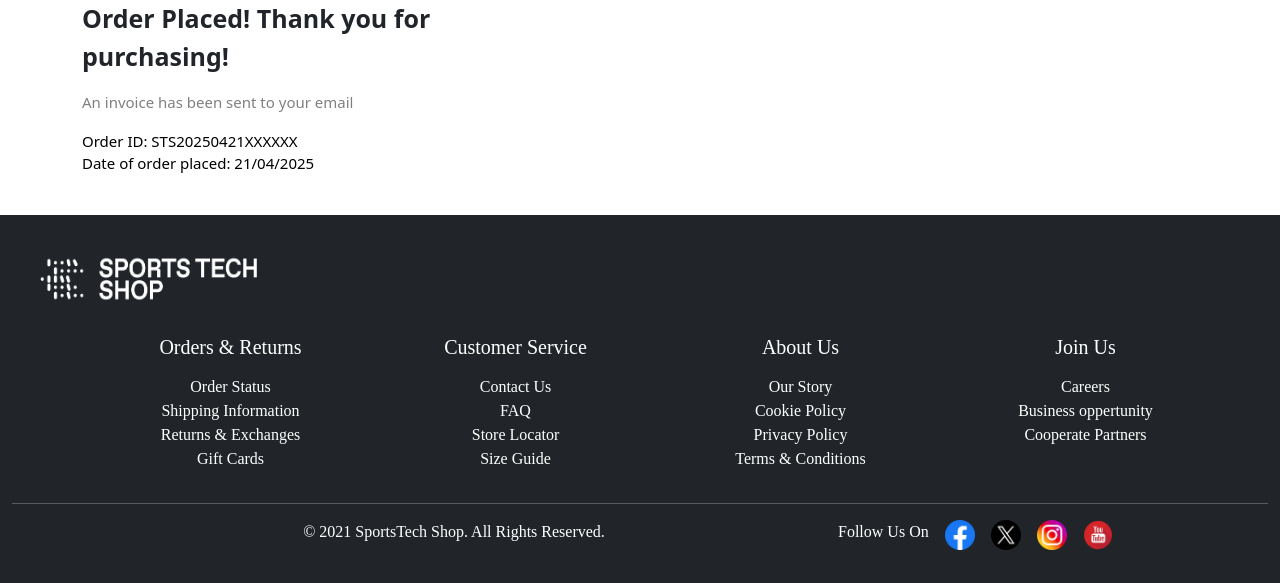
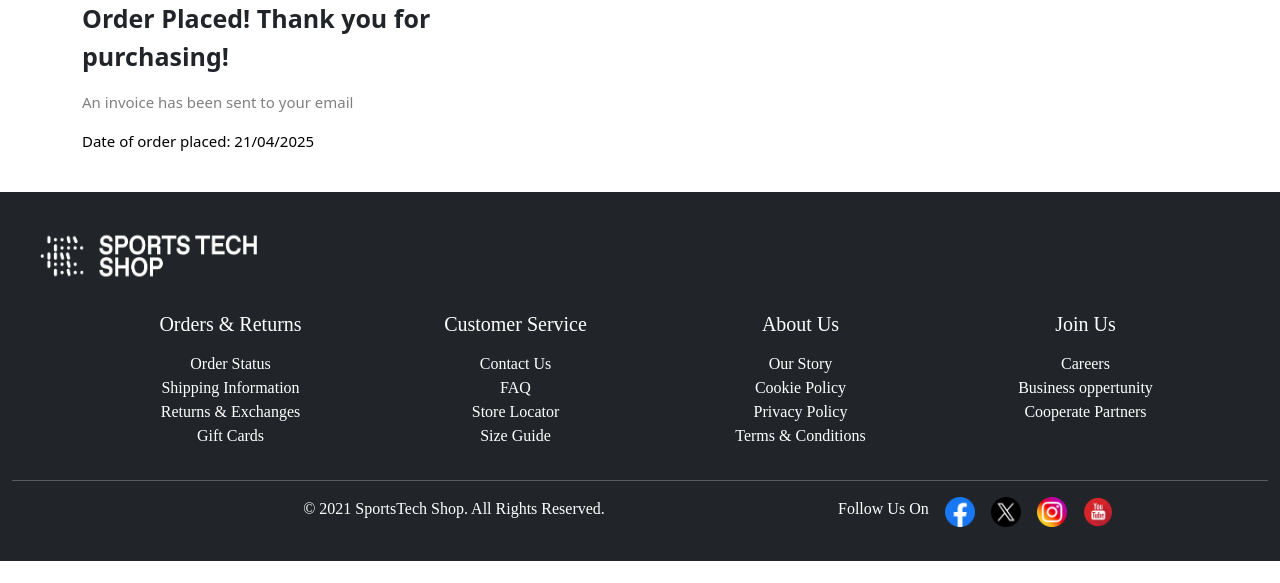
Before and after one commit to lobbzj/QUT-Capstone-Project-T239, a Flask app: page /confirmation/ in a window 1280 px wide. Shown: the part 108-691 px from the top of the page. Run offline with Flask 3, Linux system fonts and the light colour scheme; some libraries are stand-ins or nearby versions.

Commit message:
updates on confirmation page

```diff
--- a/app/templates/confirmation.html
+++ b/app/templates/confirmation.html
@@ -15,8 +15,7 @@
         <div class="row">
           <div style="font-size: 15px; color: black; font-weight: normal; ">
           <div class="col-10">
-          <p>Order ID: STS<span>{{ID_date}}</span>XXXXXX <br> <!--The XXXXXX should be generated when the Order is placed, databased function required-->
-          Date of order placed: <span >{{ order_date }}</span></p>
+          <p>Date of order placed: <span >{{ order_date }}</span></p>
         </div>
       </div>
     </div>
```
Also changed, not shown: app/static/styles/checkout.css (added).
